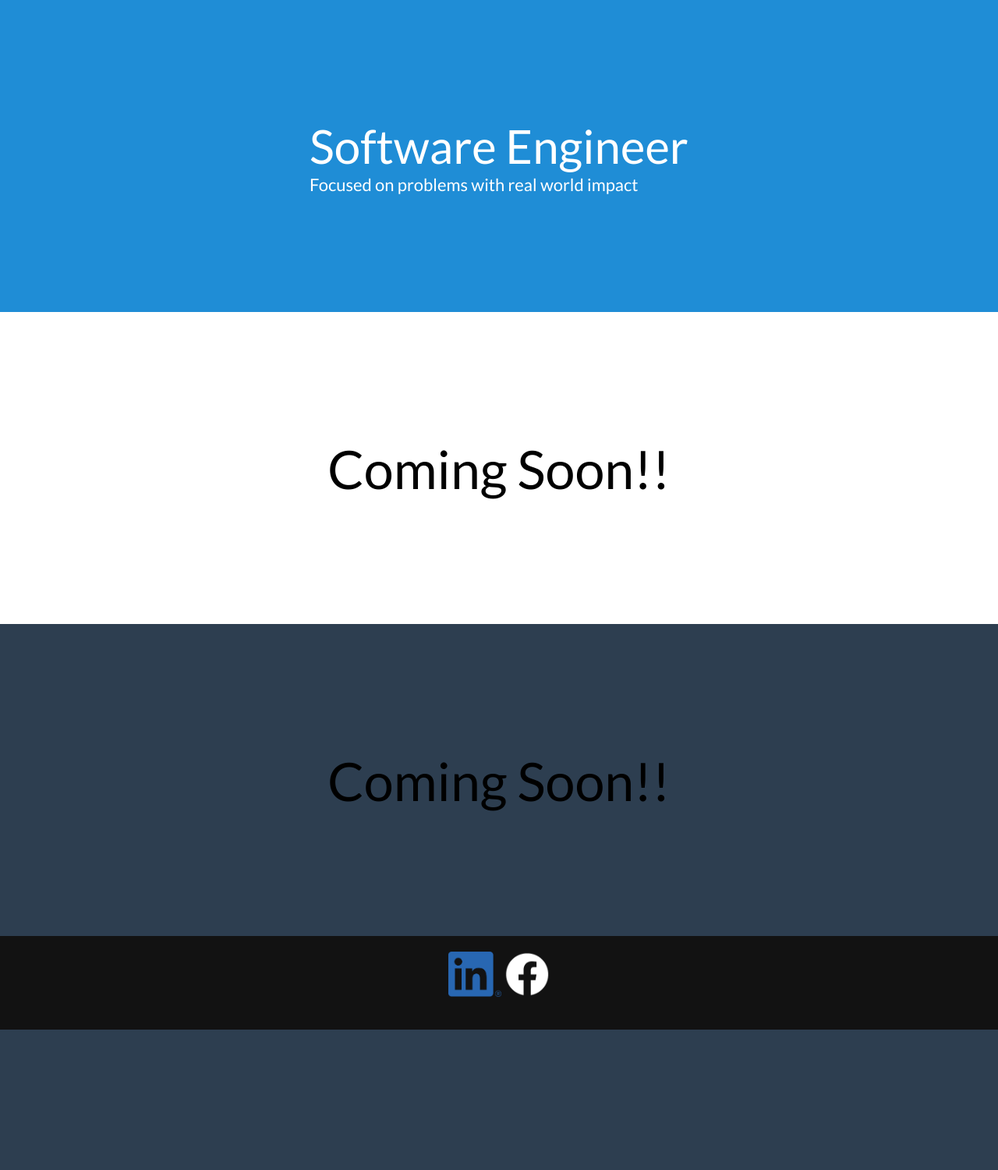
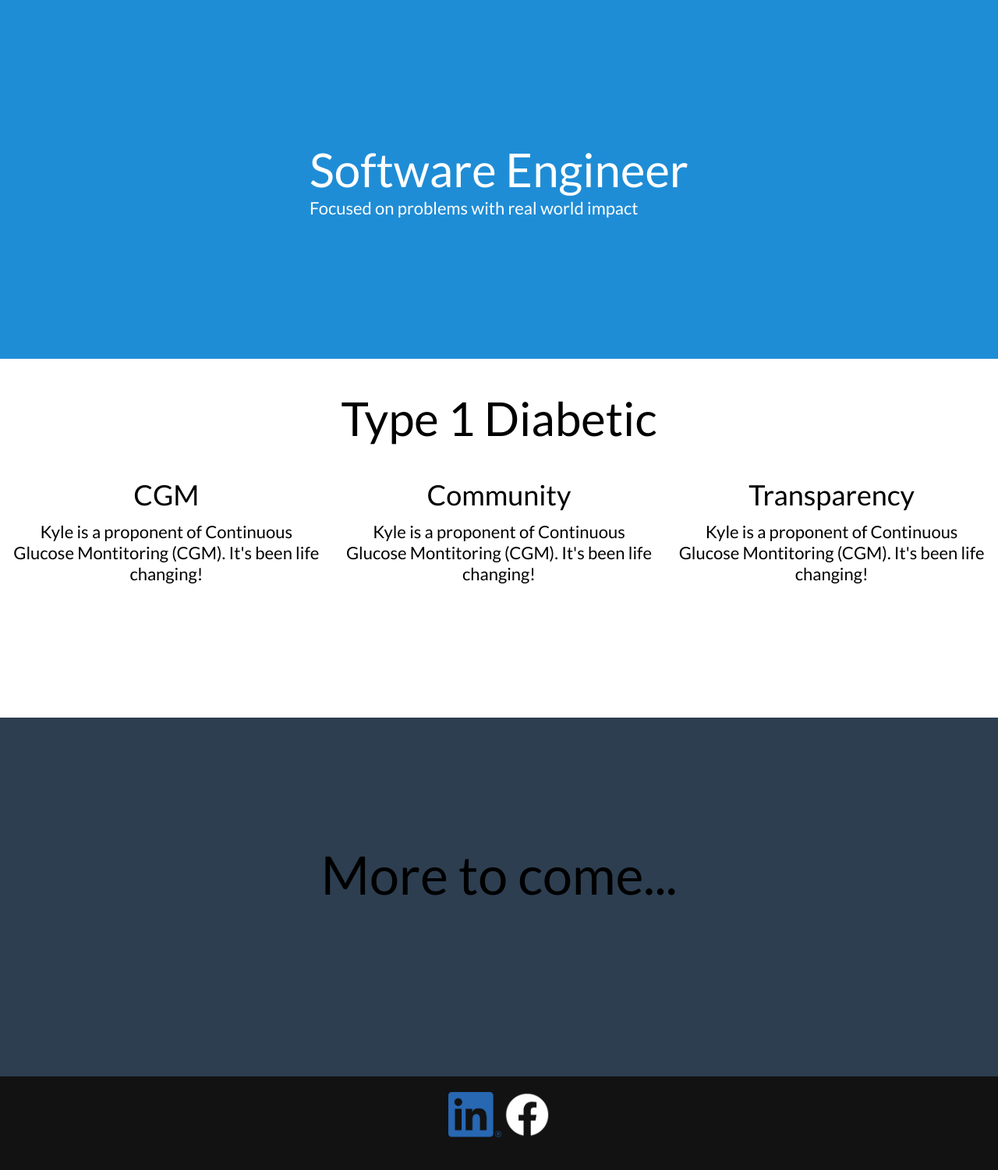
Before and after one commit to KyleVermeer/personal-website-python, a Flask app: page / in a window 1280 px wide. Shown: the part 67-1567 px from the top of the page at 78% size. Before the commit the page ends 1387 px from the top, so only its background shows below. Run offline with Flask 2, Linux system fonts and the light colour scheme.

Commit message:
[Card List] Card List + T1D implementation

```diff
--- a/static/css/main-layout.css
+++ b/static/css/main-layout.css
@@ -53,9 +53,6 @@ div.main-content {
   clear: both;
 }
 
-#t1d-intro {
-  background-color: #ffffff;
-}
 #philosophies {
   background-color: rgb(45, 62, 80);
 }
@@ -77,7 +74,13 @@ div.main-content .coming-soon {
 }
 
 .main-content section {
-  min-height: 400px;
+  min-height: 460px;
+}
+
+#t1d {
+  background-color: #ffffff;
+  display: flex;
+  flex-direction: column;
 }
 
 /* Self Intro */
@@ -113,6 +116,33 @@ nav > ul {
   text-align: right;
 }
 
+/* Section Card */
+.card-list {
+  display: flex;
+  justify-content: space-around;
+}
+
+.card {
+  width: 400px;
+}
+
+.card .card-title {
+  text-align: center;
+  font-size: 36px;
+  margin-bottom: 12px;
+}
+
+.card .card-description {
+  text-align: center;
+  font-size: 22px;
+}
+/* Shared Classes */
+
+.section-header {
+  margin: 40px 0px;
+  text-align: center;
+}
+
 .header-text {
   font-size: 60px;
 }
--- a/templates/core.html.jinja
+++ b/templates/core.html.jinja
@@ -25,11 +25,25 @@
           <p class="secondary-text">Focused on problems with real world impact</p>
         </div>
       </section>
-      <section id="t1d-info">
-        <p class="coming-soon">Coming Soon!!</p>
+      <section id="t1d">
+        <p class="header-text section-header">Type 1 Diabetic</p>
+        <div class="card-list">
+          <div class="card">
+            <p class="card-title">CGM</p>
+            <p class="card-description">Kyle is a proponent of Continuous Glucose Montitoring (CGM). It's been life changing!</p>
+          </div>
+          <div class="card">
+            <p class="card-title">Community</p>
+            <p class="card-description">Kyle is a proponent of Continuous Glucose Montitoring (CGM). It's been life changing!</p>
+          </div>
+          <div class="card">
+            <p class="card-title">Transparency</p>
+            <p class="card-description">Kyle is a proponent of Continuous Glucose Montitoring (CGM). It's been life changing!</p>
+          </div>
+        </div>
       </section>
       <section id="philosophies">
-        <p class="coming-soon">Coming Soon!!</p>
+        <p class="coming-soon">More to come...</p>
       </section>
     </div>
     <footer>
```
